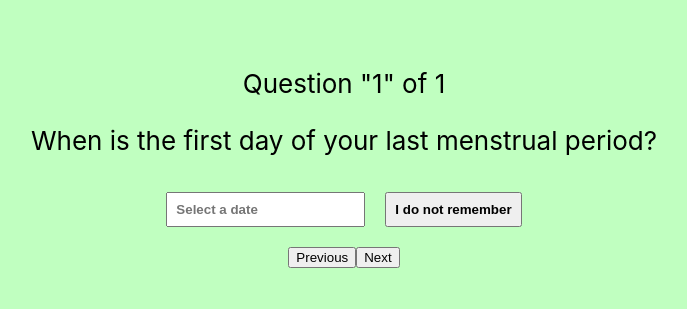
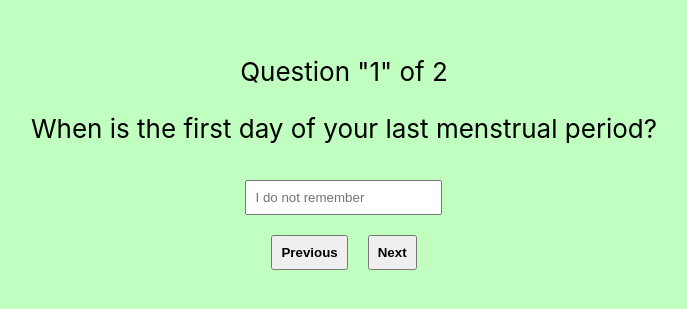
Before and after one commit to garypaduana/pharmacy-survey-react, a React (Create React App) app: page / in a window 1280 px wide. Shown: the part 245-554 px from the top of the page, without its empty margins (296-983 px from the left). Built offline with nearby package versions, Linux system fonts and the light colour scheme.

Commit message:
navigation between questions works nicely now.  history is available.  answers are stored across responses.

```diff
--- a/src/App.css
+++ b/src/App.css
@@ -22,7 +22,7 @@
   padding: 8px;
 }
 
-input {
+button {
   margin: 10px;
   padding: 8px;
   font-weight: bold;
--- a/src/App.js
+++ b/src/App.js
@@ -9,13 +9,30 @@ function App() {
     questions: [
       {
         number: "1",
-        nextNumber: {
-          "*": "2"
-        },
+        nextNumber:[
+          {
+            pattern: ".*",
+            next: "2"
+          }
+        ],
         stateSpecific: [],
         questionForPatient: {
           responseType: "DATE_PICKER_OPTIONAL",
           question: "When is the first day of your last menstrual period?",
+        }
+      },
+      {
+        number: "2",
+        nextNumber:[
+          {
+            pattern: ".*",
+            next: "3"
+          }
+        ],
+        stateSpecific: [],
+        questionForPatient: {
+          responseType: "DATE_PICKER_OPTIONAL",
+          question: "What is your date of birth?",
         }
       }
     ],
@@ -24,8 +41,7 @@ function App() {
         submit: "Submit"
       },
       DATE_PICKER_OPTIONAL: {
-        positive: "Select a date",
-        optional: "I do not remember"
+        empty: "I do not remember"
       }
     }
   };
@@ -45,59 +61,106 @@ class Survey extends React.Component {
     this.state = {
       currentQuestion: "1",
       responses: {},
-      tempValues: {}
+      history: [],
+      nextEnabled: true,
+      previousEnabled: true
     };
+    this.setState({
+      history: [...this.state.history, this.state.currentQuestion]
+    });
     this.onQuestionAnswered = this.onQuestionAnswered.bind(this);
-    this.onTempFieldStorage = this.onTempFieldStorage.bind(this);
+    this.handleSubmit = this.handleSubmit.bind(this);
+    this.goNext = this.goNext.bind(this);
+    this.goPrevious = this.goPrevious.bind(this);
   }
 
   sleep(milliseconds) {
     return new Promise(resolve => setTimeout(resolve, milliseconds))
   }
 
-  onTempFieldStorage(number, tempValue) {
-    this.setState({
-      tempValues: {
-        [number]: tempValue
+  onQuestionAnswered(number, response) {
+    this.setState((prevState, props) => ({
+      responses: {
+        ...prevState.responses,
+        [number]: response
       }
-    })
+    }));
+
+    // this.sleep(50).then(() => {
+    //   alert("number: " + number + "; response: " + response + "; state: " + JSON.stringify(this.state));
+    // });
   }
 
-  onQuestionAnswered(number, response) {
-    this.setState({
-      responses: {
-        [number]: response
+  handleSubmit(event) {
+    alert("name: " + event.target.name + "; value: " + event.target.value);
+    event.preventDefault();
+  }
+
+  goPrevious(event) {
+    if (this.state.history.length > 0) {
+      let previous = this.state.history.slice(this.state.history.length - 2, this.state.history.length - 1);
+      if (previous.length === 0) {
+        previous = "1";
       }
-    });
+      this.setState({
+        currentQuestion: previous,
+        history: [...this.state.history.slice(0, this.state.history.length - 1)],
+        nextEnabled: true
+      });
+    }
+    else {
+      this.setState({
+        previousEnabled: false,
+        nextEnabled: true
+      });
+      alert("You are at the beginning!")
+    }
+  }
 
-    this.setState({
-      tempValues: {
-        [number]: null
-      }
-    });
+  goNext(event) {
+    // Get the object of the current question
+    let question = this.props.questions.find(question => question.number === this.state.currentQuestion);
 
-    this.sleep(50).then(() => {
-      alert("number: " + number + "; response: " + response + "; state: " + JSON.stringify(this.state));
-    });
+    // Figure out what the next question is based on the answer to the current question.
+    let nextQuestion = question.nextNumber.find(entry => {
+      return new RegExp(entry.pattern).test(this.state.responses[this.state.currentQuestion])
+    }).next;
+
+    // Only advance to the next question if it exists based on the previous answer.
+    // Add the current question to the stack of history.
+    if (nextQuestion !== null && this.props.questions.find(question => question.number === nextQuestion)) {
+      this.setState({
+        currentQuestion: nextQuestion,
+        history: [...this.state.history, question.number],
+        previousEnabled: true
+      });
+    }
+    else {
+      alert("Next question not available.")
+      this.setState({
+        nextEnabled: false,
+        previousEnabled: true
+      })
+    }
   }
 
   render() {
     let question = this.props.questions.find(question => question.number === this.state.currentQuestion);
-    let response = Object.keys(this.state.responses).find(key => key === question.number);
     let content = question ? <Question question={question}
-                                       tempValues={this.state.tempValues}
                                        labels={this.props.labels}
-                                       response={response}
-                                       onQuestionAnswered={this.onQuestionAnswered}
-                                       onTempFieldStorage={this.onTempFieldStorage} /> :
+                                       response={this.state.responses[this.state.currentQuestion]}
+                                       onQuestionAnswered={this.onQuestionAnswered} /> :
         <p>Question {this.state.currentQuestion} not found!</p>;
 
     return (
         <div className="Survey">
-          <p>Question "{this.state.currentQuestion}" of {this.props.questions.length}</p>
-          {content}
-          <button>Previous</button>
-          <button>Next</button>
+          <form onSubmit={this.handleSubmit}>
+            <p>Question "{this.state.currentQuestion}" of {this.props.questions.length}</p>
+            {content}
+          </form>
+          <button type="submit" name="button_previous" onClick={this.goPrevious} disabled={!this.state.previousEnabled}>Previous</button>
+          <button type="submit" name="button_next" onClick={this.goNext} disabled={!this.state.nextEnabled}>Next</button>
+
         </div>
     );
   }
@@ -106,47 +169,25 @@ class Survey extends React.Component {
 class Question extends React.Component {
   constructor(props) {
     super(props);
-
-    const tempValue = this.props.tempValues[this.props.question.number];
-    const response = tempValue ? tempValue : this.props.response;
-
-    this.state = {
-      response: response
-    };
-
-    this.handleSubmitDatePickerOptional = this.handleSubmitDatePickerOptional.bind(this);
   }
 
   handleDatePickerChange = date => {
-    this.props.onTempFieldStorage(this.props.question.number, date)
-    this.setState({
-      response: date
-    });
+    // alert("date: " + date);
+    this.props.onQuestionAnswered(this.props.question.number, date)
   };
-
-  handleSubmitDatePickerOptional(event) {
-    this.props.onQuestionAnswered(this.props.question.number, this.state.response);
-    event.preventDefault();
-  }
 
   generateInputOptions(startDate) {
     let inputOptions = <div></div>
     let responseType = this.props.question.questionForPatient.responseType;
-
+    // alert("response: " + this.props.response);
     if (responseType === "DATE_PICKER_OPTIONAL") {
       inputOptions = (
-          <form onSubmit={this.handleSubmitDatePickerOptional}>
-            <DatePicker className="DatePicker"
-                        placeholderText={this.props.labels[responseType].positive}
-                        maxDate={new Date()}
-                        isClearable
-                        selected={this.state.response}
-                        onChange={this.handleDatePickerChange}/>
-            <input type="submit"
-                   value={(startDate === null || startDate === undefined) ?
-                       this.props.labels[responseType].optional :
-                       this.props.labels.DEFAULT.submit}/>
-          </form>
+          <DatePicker className="DatePicker"
+                      placeholderText={this.props.labels[responseType].empty}
+                      maxDate={new Date()}
+                      isClearable
+                      selected={this.props.response}
+                      onChange={this.handleDatePickerChange}/>
       );
     }
     return inputOptions;
@@ -156,7 +197,7 @@ class Question extends React.Component {
     return (
         <div className="Question">
           <p>{this.props.question.questionForPatient.question}</p>
-          {this.generateInputOptions(this.state.response)}
+          {this.generateInputOptions(this.props.response)}
         </div>
     );
   }
```
